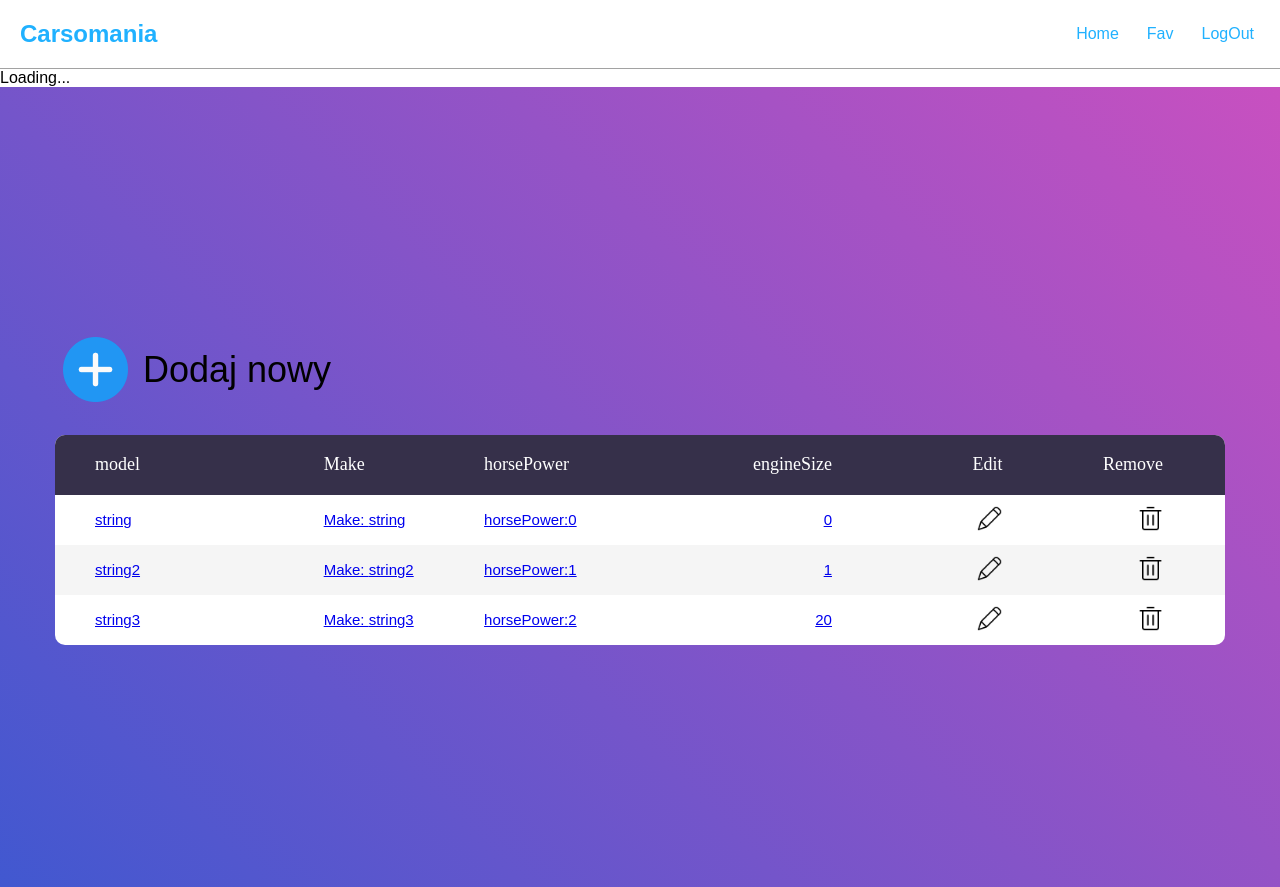
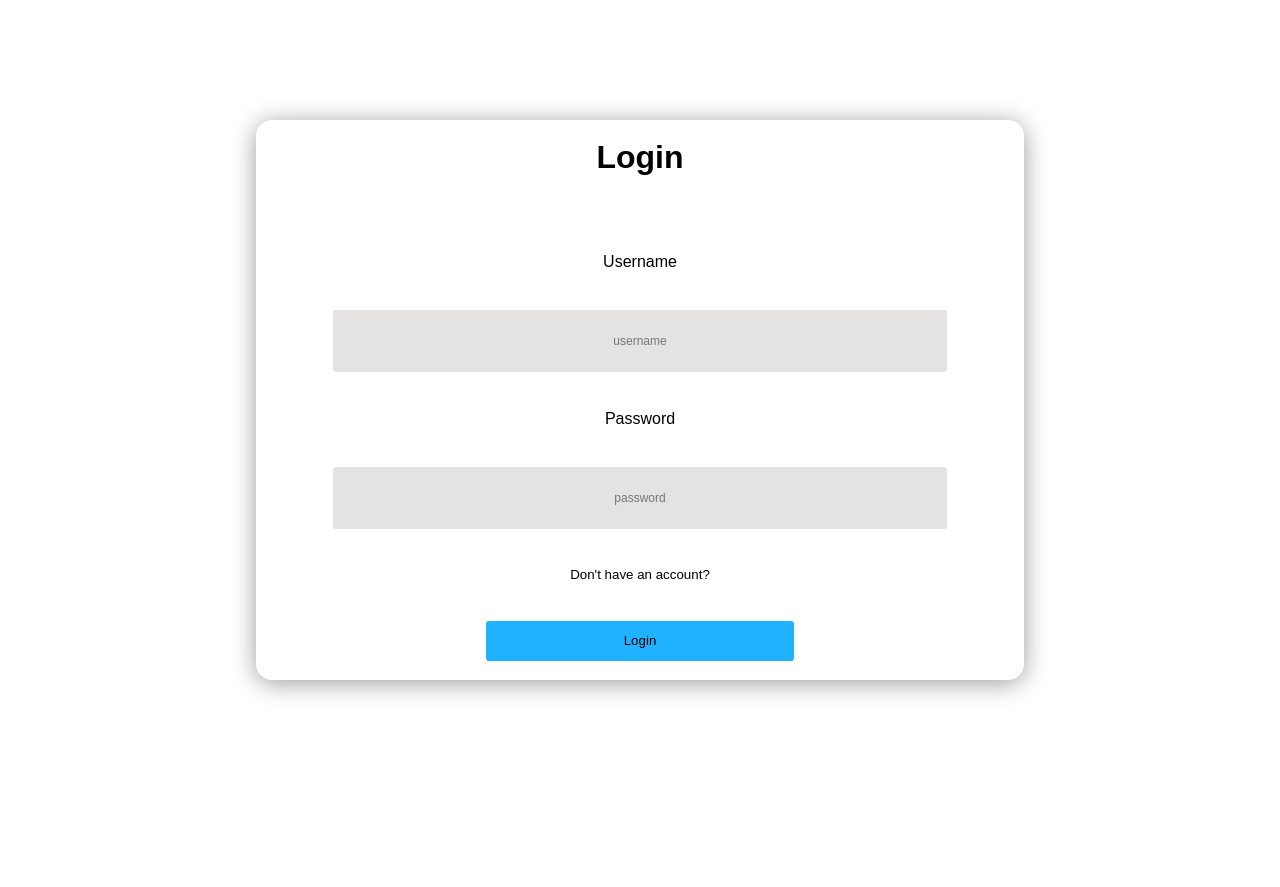
Before and after one commit to grzegorzkurenda/tim-web, a React (Create React App) app: page /home in a window 1280 px wide. After the commit the page ends 800 px from the top, so only its background shows below. Built offline with nearby package versions, Linux system fonts and the light colour scheme; no server answers.

Commit message:
add get id

```diff
--- a/src/App.js
+++ b/src/App.js
@@ -2,42 +2,49 @@ import { useState } from 'react';
 import './App.css';
 import LoginForm from './components/loginform';
 import RegisterForm from './components/registerform';
-import {BrowserRouter as Router, Route, Switch} from 'react-router-dom';
+import { BrowserRouter as Router, Route, Switch, useHistory } from 'react-router-dom';
 import Home from './Home';
 import Navbar from "./Navbar";
 import Create from './components/createform';
 import CarDetails from "./components/detailsform";
-
+import { useSelector, useDispatch } from 'react-redux'
 
 function App() {
   const [currentForm, setCurrentForm] = useState('login')
+  const token = useSelector((state) => state.token.token)
 
-  const toogleForm = (form) =>{
+  console.log(token);
+
+  const toogleForm = (form) => {
     setCurrentForm(form)
   }
 
   return (
     <Router>
       <Switch>
+        {token ? (
+          <>
             <Route path="/home">
-            <Navbar/>
-            <Home/>
+              <Navbar />
+              <Home />
             </Route>
             <Route path="/favorite">
-            <Navbar/>
-            <Home/>
+              <Navbar />
+              <Home />
             </Route>
             <Route path="/create">
-            <Navbar/>
-            <Create/>
+              <Navbar />
+              <Create />
             </Route>
             <Route path="/car/:id">
-            <Navbar/>
-            <CarDetails/>
+              <Navbar />
+              <CarDetails />
             </Route>
+          </>
+        ) : null}
         <Route path='/'>
           <div className="page">
-           {currentForm ==='login' ? <LoginForm onFormSwitch={toogleForm}/>: <RegisterForm onFormSwitch={toogleForm} />}
+            {currentForm === 'login' ? <LoginForm onFormSwitch={toogleForm} /> : <RegisterForm onFormSwitch={toogleForm} />}
           </div>
         </Route>
       </Switch>
--- a/src/CarList.jsx
+++ b/src/CarList.jsx
@@ -14,6 +14,8 @@ const CarList = ({ cars }) => {
   const add = (id) => history.push('/create');
   const count = useSelector((state) => state.counter.value)
   const dispatch = useDispatch()
+
+  console.log(cars);
 
   return (
     <div className="limiter">
@@ -39,24 +41,19 @@ const CarList = ({ cars }) => {
                 {cars.map(car => (
                   <tr key={car.id} >
                     <td className="column1"><Link to={`/car/${car.id}`}>{car.model}</Link></td>
-                    <td className="column2"><Link to={`/car/${car.id}`}>Make: {car.make}</Link></td>
-                    <td className="column3"><Link to={`/car/${car.id}`}>horsePower:{car.horsePower}</Link></td>
+                    <td className="column2"><Link to={`/car/${car.id}`}>{car.make}</Link></td>
+                    <td className="column3"><Link to={`/car/${car.id}`}>{car.horsePower}</Link></td>
                     <td className="column4"><Link to={`/car/${car.id}`}>{car.engineSize}</Link></td>
-                    <td className="column5"> <button onClick={() => edit(car.id)}><img className="btn" src={pen} alt="edit" /></button></td>
+                    <td className="column5"><button onClick={() => edit(car.id)}><img className="btn" src={pen} alt="edit" /></button></td>
                     <td className="column6"><button onClick={() => remove(car.id)}><img className="btn" src={trash} alt="remove" /> </button></td>
                   </tr>
-
                 ))}
-
               </tbody>
             </table>
-
           </div>
         </div>
       </div>
-
     </div>
-
   )
 }
 
--- a/src/Home.jsx
+++ b/src/Home.jsx
@@ -2,38 +2,16 @@ import CarList from "./CarList";
 import "./Home.css"
 import useFetch from "./useFetch";
 
-const Home = () =>{
-    const { error, isPending, data: cars } = useFetch('/api/car')
+const Home = () => {
+  const { error, isPending, data: cars } = useFetch('/api/car')
 
-    const test= [
-    {
-      "id": "3fa85f64-5717-4562-b3fc-2c963f66afa6",
-      "make": "string",
-      "model": "string",
-      "engineSize": 0,
-      "horsePower": 0
-    },
-  {
-      "id": "3fa85f64-5717-4562-b3fc-2c963f66afa7",
-      "make": "string2",
-      "model": "string2",
-      "engineSize": 1,
-      "horsePower": 1
-    },
-  {
-      "id": "3fa85f64-5717-4562-b3fc-2c963f66afa8",
-      "make": "string3",
-      "model": "string3",
-      "engineSize": 20,
-      "horsePower": 2
-    }]
-    return (
-      <div className="home">
-        { error && <div>{ error }</div> }
-        { isPending && <div>Loading...</div> }
-        { test && <CarList cars={test} /> }
-      </div>
-    );
+  return (
+    <div className="home">
+      {error && <div>{error}</div>}
+      {isPending && <div>Loading...</div>}
+      {cars && <CarList cars={cars} />}
+    </div>
+  );
 }
 
 export default Home;
--- a/src/components/createform.jsx
+++ b/src/components/createform.jsx
@@ -43,7 +43,7 @@ const Create = () => {
     formData.append("engineSize", car.engineSize);
     formData.append("horsePower", car.horsePower);
 
-    fetch('http://localhost:8080/api/car', {
+    fetch('api/car', {
       method: 'POST',
       headers: {
         'Authorization': `Bearer ${window.localStorage.getItem('token')}`
--- a/src/components/detailsform.jsx
+++ b/src/components/detailsform.jsx
@@ -1,16 +1,22 @@
-import {useParams} from "react-router-dom"
+import { useParams } from "react-router-dom"
+import { useSelector } from 'react-redux'
+import { useEffect } from 'react';
 
-const CarDetails = () =>{
+const CarDetails = () => {
+    const token = useSelector((state) => state.token.token)
+
     const { id } = useParams();
-    const { car } = fetch('/api/car/'+ id, {
+    const { car } = fetch('/api/car/' + id, {
         method: 'GET',
         headers: {
-            'Authorization': `Bearer ${window.localStorage.getItem('token')}`,
+            'Authorization': `Bearer ${token.payload}`,
             'Content-Type': 'application/json',
         },
-    }).then(()=>{
+    }).then((data) => {
         console.log('get car')
+        console.log({ data })
     })
+
     return (
         <div>
             <label>Details</label>
@@ -23,6 +29,7 @@ const CarDetails = () =>{
             <label>createDate:{car.createDate}</label>
             <label>isUserFavourite:{car.isUserFavourite}</label>
         </div>
-)}
+    )
+}
 
 export default CarDetails;
--- a/src/components/loginform.jsx
+++ b/src/components/loginform.jsx
@@ -8,7 +8,7 @@ import { save } from '../tokenSlice'
 import { useHistory } from "react-router-dom";
 
 
-const LoginForm  = (props) => {
+const LoginForm = (props) => {
     const [formValues, setFormValues] = useState({});
     const token = useSelector((state) => state.token.value)
     const dispatch = useDispatch()
@@ -29,10 +29,10 @@ const LoginForm  = (props) => {
         const { userName, password } = formValues;
 
         try {
-            const response = await axios.post("http://localhost:8080/api/authentication",{
+            const response = await axios.post("http://localhost:8080/api/authentication", {
                 userName,
                 password,
-              });
+            });
 
             console.log(response);
             const { token } = response.data;
--- a/src/index.js
+++ b/src/index.js
@@ -1,7 +1,7 @@
 import React from 'react';
 import ReactDOM from 'react-dom/client';
 import App from './App';
-import  store  from './store'
+import store from './store'
 import { Provider } from 'react-redux'
 
 const root = ReactDOM.createRoot(document.getElementById('root'));
--- a/src/tokenSlice.js
+++ b/src/tokenSlice.js
@@ -3,7 +3,7 @@ import { createSlice } from '@reduxjs/toolkit'
 export const tokenSlice = createSlice({
   name: 'token',
   initialState: {
-    token: 'o'
+    token: null
   },
   reducers: {
     save: (state, new_token) => {
--- a/src/useFetch.js
+++ b/src/useFetch.js
@@ -2,19 +2,41 @@ import { useState, useEffect } from 'react';
 import axios from 'axios';
 
 const useFetch = (url) => {
-  const [data, setData] = useState(null);
+  const [data, setData] = useState([]);
   const [isPending, setIsPending] = useState(true);
   const [error, setError] = useState(null);
 
-  fetch(url, {
-    method: 'get',
-    headers: new Headers({
+  useEffect(() => {
+    fetch(url, {
+      method: 'get',
+      headers: {
         'Authorization': `Bearer ${window.localStorage.getItem('token')}`,
         'Content-Type': 'application/json',
         'Origin': '*'
-    }),
+      },
 
-});
+    }).then(res => {
+      if (!res.ok) { // error coming back from server
+        throw Error('could not fetch the data for that resource');
+      }
+      return res.json();
+    })
+      .then(data => {
+        console.log({ data })
+        setIsPending(false);
+        setData(data?.items || null);
+        setError(null);
+      })
+      .catch(err => {
+        if (err.name === 'AbortError') {
+          console.log('fetch aborted')
+        } else {
+          // auto catches network / connection error
+          setIsPending(false);
+          setError(err.message);
+        }
+      })
+  }, [])
 
   return { data, isPending, error };
 }
```
Lines whose indentation alone changed are shown as unchanged.
